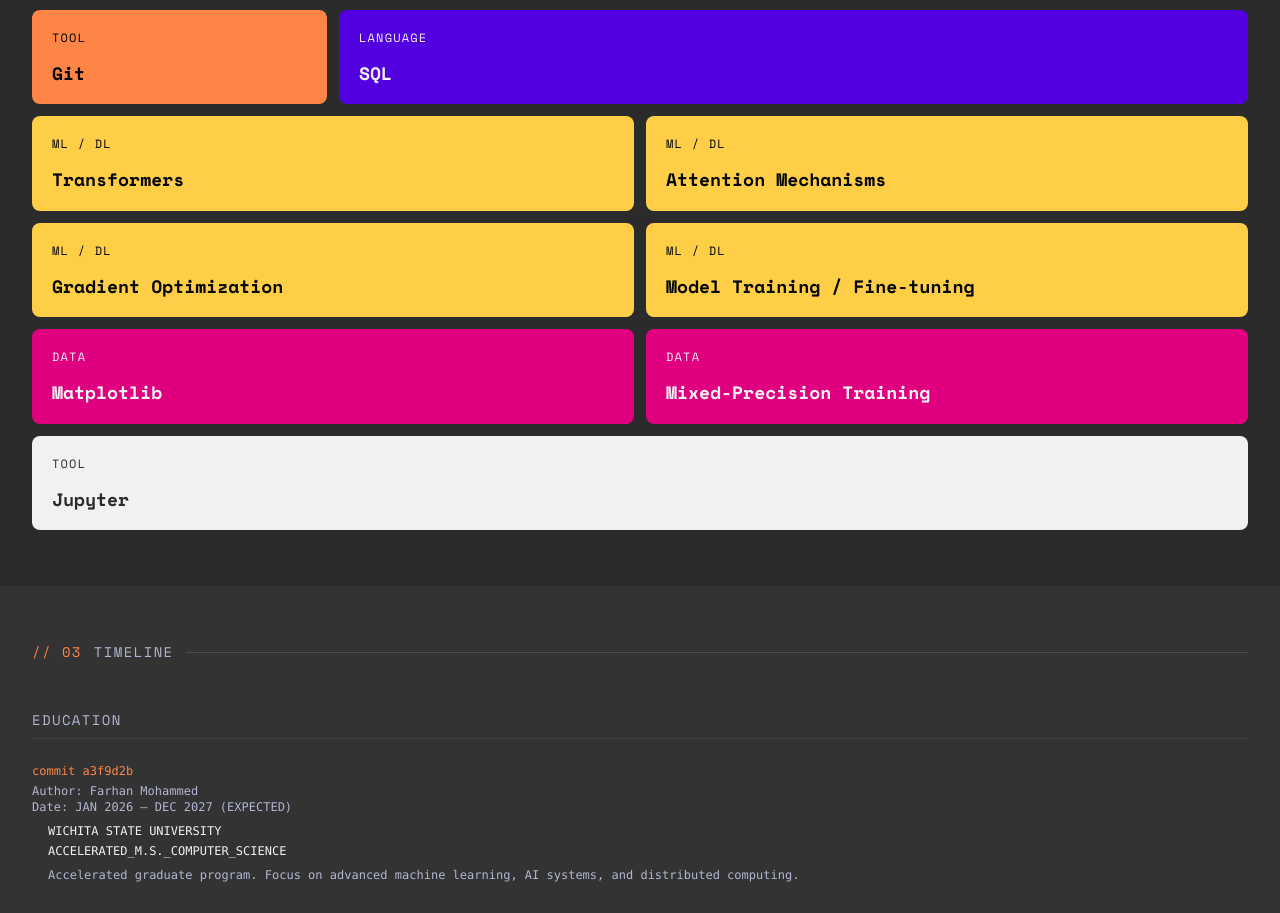
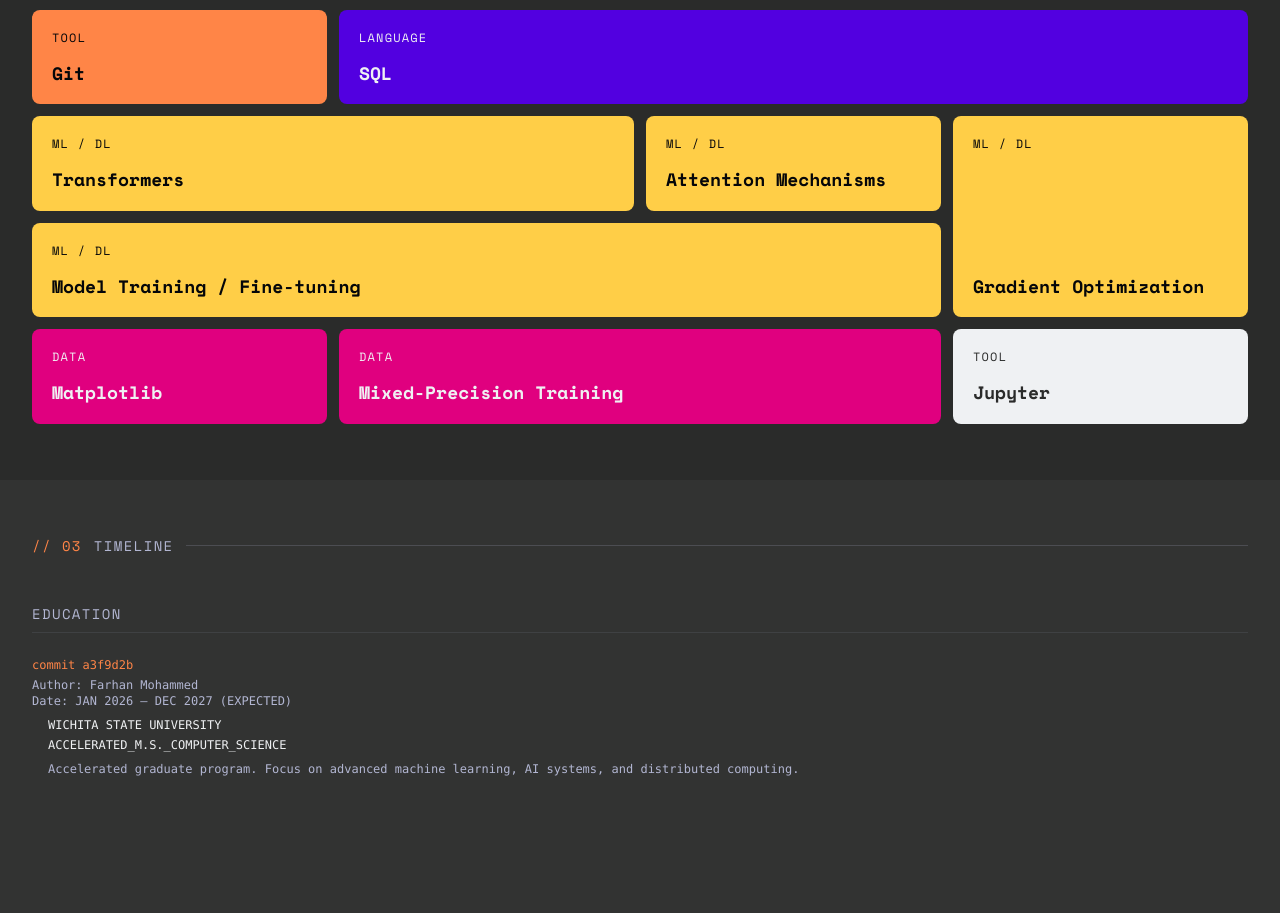
Before and after one commit to Nemesis-12/portfolio, a React (Vite) app: page / in a window 1280 px wide. Shown: the part 2525-3438 px from the top of the page. Built offline with nearby package versions, Linux system fonts and the light colour scheme.

Commit message:
codex: Review - keep skills grid asymmetric

```diff
--- a/src/components/SkillsSection.tsx
+++ b/src/components/SkillsSection.tsx
@@ -35,7 +35,7 @@ interface SkillTile {
   fg: string
 }
 
-// Desktop (4-col, 10 rows — no two adjacent rows share the same span pattern):
+// Desktop (4-col, 11 rows — no two adjacent rows share the same span pattern):
 //   R1: Python(2) TypeScript(2)                    [2,2]
 //   R2: Python(2) Docker(1) C/C++(1)               [2,1,1]
 //   R3: Python(2) JavaScript(2)                    [2,2]
@@ -44,10 +44,9 @@ interface SkillTile {
 //   R6: NumPy(2) HuggingFace(2)                    [2,2]
 //   R7: Scikit-learn(3) Linux(1)                   [3,1]
 //   R8: Git(1) SQL(3)                               [1,3]
-//   R9: Transformers(2) Attention Mechanisms(2)    [2,2]
-//   R10: Gradient Opt(2) Model Training(2)         [2,2]
-//   R11: Matplotlib(2) Mixed-Precision(2)          [2,2]
-//   R12: Jupyter(4)                                 [4]
+//   R9: Transformers(2) Attention Mechanisms(1) Gradient Opt(1) [2,1,1]
+//   R10: Model Training(3) Gradient Opt(1)        [3,1]
+//   R11: Matplotlib(1) Mixed-Precision(2) Jupyter(1) [1,2,1]
 //
 // Mobile (2-col):
 //   R1: Python(2)
@@ -82,12 +81,12 @@ const tiles: SkillTile[] = [
   { category: 'TOOL',      name: 'Git',          colSpan: 'col-span-1',                rowSpan: 'row-span-1',               bg: '#FF8547', fg: '#050609' },
   { category: 'LANGUAGE',  name: 'SQL',          colSpan: 'col-span-2 md:col-span-3',  rowSpan: 'row-span-1',               bg: '#5200E0', fg: '#EFF1F3' },
   { category: 'ML / DL',   name: 'Transformers', colSpan: 'col-span-1 md:col-span-2',  rowSpan: 'row-span-1',               bg: '#FFCE47', fg: '#050609' },
-  { category: 'ML / DL',   name: 'Attention Mechanisms', colSpan: 'col-span-1 md:col-span-2',  rowSpan: 'row-span-1',               bg: '#FFCE47', fg: '#050609' },
-  { category: 'ML / DL',   name: 'Gradient Optimization', colSpan: 'col-span-1 md:col-span-2',  rowSpan: 'row-span-1',               bg: '#FFCE47', fg: '#050609' },
-  { category: 'ML / DL',   name: 'Model Training / Fine-tuning', colSpan: 'col-span-1 md:col-span-2',  rowSpan: 'row-span-1',               bg: '#FFCE47', fg: '#050609' },
-  { category: 'DATA',      name: 'Matplotlib',   colSpan: 'col-span-1 md:col-span-2',  rowSpan: 'row-span-1',               bg: '#E0007F', fg: '#EFF1F3' },
+  { category: 'ML / DL',   name: 'Attention Mechanisms', colSpan: 'col-span-1',        rowSpan: 'row-span-1',               bg: '#FFCE47', fg: '#050609' },
+  { category: 'ML / DL',   name: 'Gradient Optimization', colSpan: 'col-span-1',       rowSpan: 'row-span-1 md:row-span-2', bg: '#FFCE47', fg: '#050609' },
+  { category: 'ML / DL',   name: 'Model Training / Fine-tuning', colSpan: 'col-span-1 md:col-span-3',  rowSpan: 'row-span-1',               bg: '#FFCE47', fg: '#050609' },
+  { category: 'DATA',      name: 'Matplotlib',   colSpan: 'col-span-1',                rowSpan: 'row-span-1',               bg: '#E0007F', fg: '#EFF1F3' },
   { category: 'DATA',      name: 'Mixed-Precision Training', colSpan: 'col-span-1 md:col-span-2',  rowSpan: 'row-span-1',               bg: '#E0007F', fg: '#EFF1F3' },
-  { category: 'TOOL',      name: 'Jupyter',      colSpan: 'col-span-2 md:col-span-4',  rowSpan: 'row-span-1',               bg: '#EFF1F3', fg: '#2A2B2A' },
+  { category: 'TOOL',      name: 'Jupyter',      colSpan: 'col-span-2 md:col-span-1',  rowSpan: 'row-span-1',               bg: '#EFF1F3', fg: '#2A2B2A' },
 ]
 
 function SkillTileCard({ tile }: { tile: SkillTile }) {
@@ -127,7 +126,7 @@ export function SkillsSection() {
           variants={gridStagger}
           initial="hidden"
           animate={isInView ? 'visible' : 'hidden'}
-          className="grid grid-cols-2 md:grid-cols-4 gap-3 min-h-screen md:grid-rows-[1fr_1.1fr_1fr_1fr_1fr_1fr_1fr_1fr_1fr_1fr_1fr_1fr]"
+          className="grid grid-cols-2 md:grid-cols-4 gap-3 min-h-screen md:grid-rows-[1fr_1.1fr_1fr_1fr_1fr_1fr_1fr_1fr_1fr_1fr_1fr]"
         >
           {tiles.map((tile) => (
             <SkillTileCard key={tile.name} tile={tile} />
```
Also changed, not shown: 1 other file (tests, documents, lock files or other folders).
